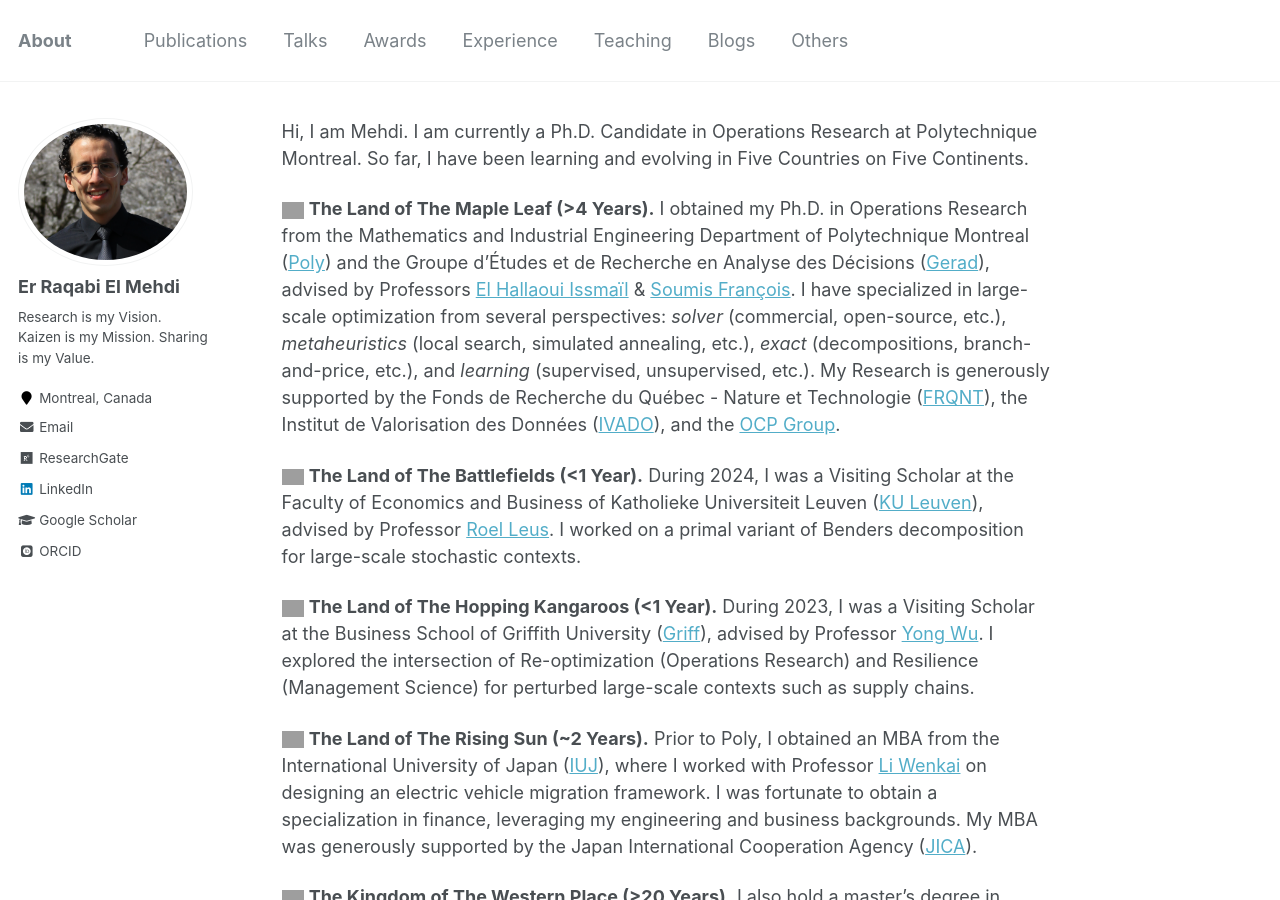
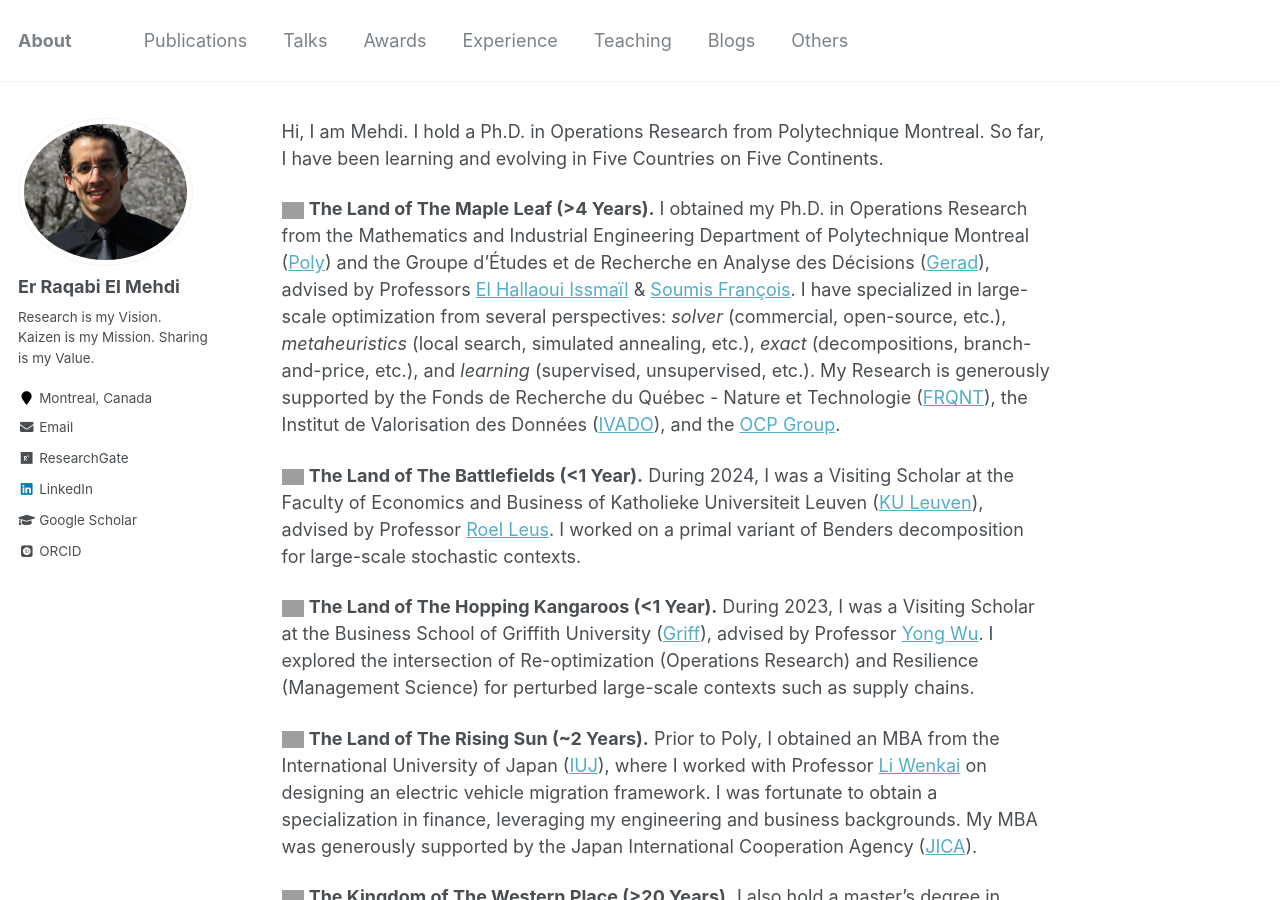
Before and after one commit to RqbMedi/rqbmedi.github.io, a Jekyll site: the page built from _pages/about.md, in a window 1280 px wide and 900 px high. Built offline with Jekyll 4.4.1, drawn with Linux system fonts in a browser that asks for light colours; some web fonts are replaced; grey boxes are pictures that could not be loaded.

Commit message:
Update about.md

```diff
--- a/_pages/about.md
+++ b/_pages/about.md
@@ -7,7 +7,7 @@ redirect_from:
   - /about.html
 ---
 
-Hi, I am Mehdi. I am currently a Ph.D. Candidate in Operations Research at Polytechnique Montreal. So far, I have been learning and evolving in Five Countries on Five Continents.
+Hi, I am Mehdi. I hold a Ph.D. in Operations Research from Polytechnique Montreal. So far, I have been learning and evolving in Five Countries on Five Continents.
 
 [comment]: <> (Update: In my beloved country Morocco, I acquired the Value of Believing. In Japan, I understood the Value of Hardwork. In Canada, I witnessed the Value of Excellence. In Australia, I am looking forward to confirming the Value of Consistency. I am very grateful to these dear countries :-))
 
```
